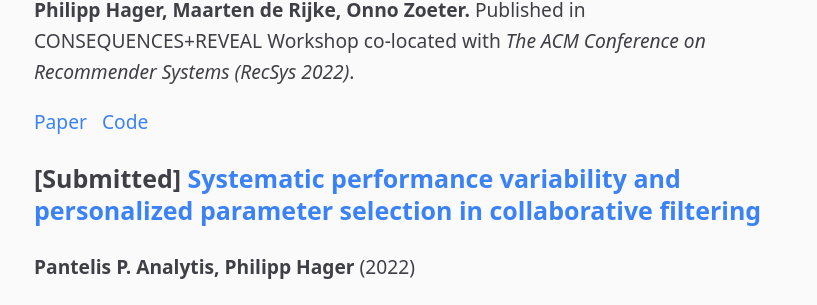
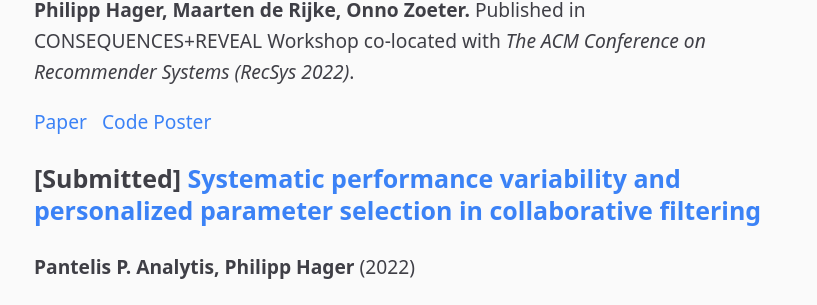
Before and after one commit to philipphager/philipphager.github.io, a Jekyll site: the page built from publications.md, in a window 1280 px wide. Shown: the part 321-626 px from the top of the page, without its empty margins (230-1047 px from the left). Built offline with Jekyll 4.4.1, drawn with Linux system fonts in a browser that asks for light colours.

Commit message:
Add poster

```diff
--- a/publications.md
+++ b/publications.md
@@ -10,6 +10,7 @@ Published in CONSEQUENCES+REVEAL Workshop co-located with *The ACM Conference on
 
 [Paper](/assets/papers/2022-cm-vs-ips.pdf)
 [&nbsp; Code](https://github.com/philipphager/ultr-cm-vs-ips)
+[Poster](/assets/posters/2022-cm-vs-ips.pdf)
 
 ### [Submitted] [Systematic performance variability and personalized parameter selection in collaborative filtering]()
 **Pantelis P. Analytis, Philipp Hager**
```
Also changed, not shown: 1 other file.
